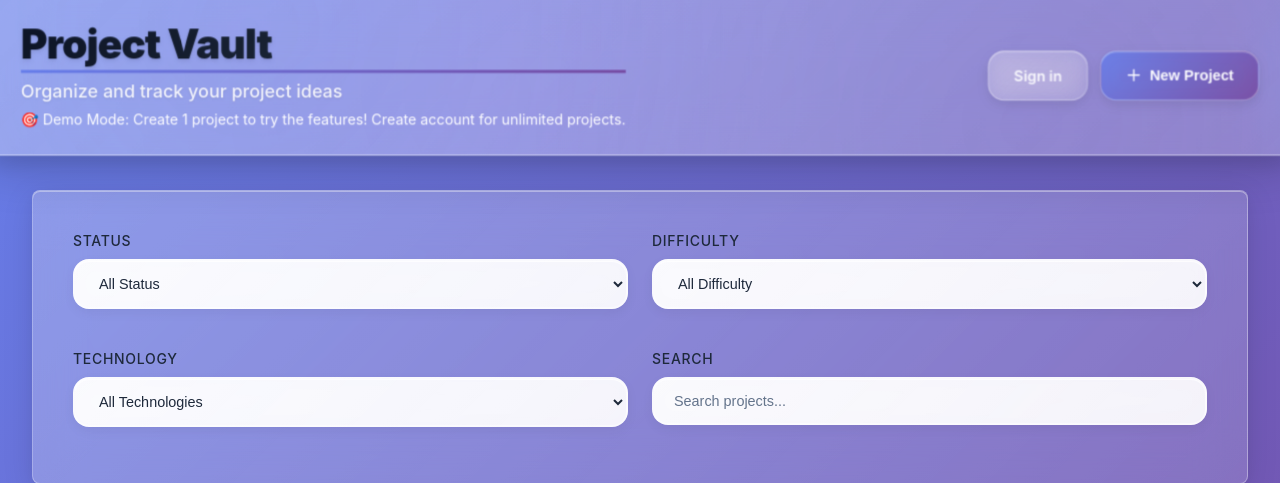
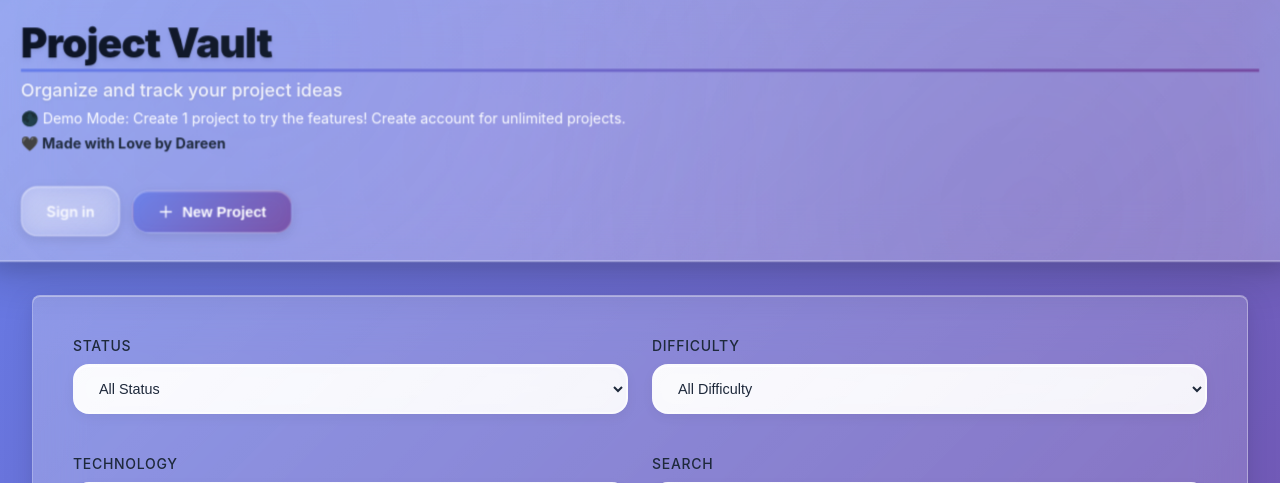
Before and after one commit to Anastasia-programmer/Project-Vault, a Django app: page / in a window 1280 px wide. Shown: the top 483 px of the page. Run offline with Django 5.2, Linux system fonts and the light colour scheme; data that the repository does not hold is empty.

Commit message:
better layout

```diff
--- a/templates/index.html
+++ b/templates/index.html
@@ -12,25 +12,28 @@
         <!-- Header -->
         <header class="border-b border-border bg-card sticky top-0 z-40">
             <div class="max-w-7xl mx-auto px-4 sm:px-6 lg:px-8 py-6">
-                <div class="flex items-center justify-between">
+                <div class="xs:grid xs:grid-cols-1  md:flex  md:items-center md:justify-between  md:gap-6 items-center  ">
                     <div>
-                        <h1 class="text-3xl font-bold text-foreground">Project Vault</h1>
+                        <h1 class="text-3xl mb-2 font-bold text-foreground">Project Vault</h1>
                         {% if user.is_authenticated %}
-                        <p class="text-muted-foreground mt-1">Organize and track your project ideas {{user.username}}</p>
+                        <p class="text-muted-foreground mt-5">Organize and track your project ideas {{user.username}}</p>
+
                         {% else %}
-                        <p class="text-muted-foreground mt-1">Organize and track your project ideas</p>
-                        <p class="text-sm text-blue-400 mt-1">🎯 Demo Mode: Create 1 project to try the features! Create account for unlimited projects.</p>
+                        <p class="text-muted-foreground mt-5">Organize and track your project ideas</p>
+                        <p class="text-sm text-blue-400 mt-1">🌑 Demo Mode: Create 1 project to try the features! Create account for unlimited projects.</p>
+
                         {% endif %}
+                        <p class="text-sm text-foreground font-bold mt-1">🖤 Made with Love by Dareen </p>
                     </div>
 
-                    <div class="flex gap-3">
+                    <div class="flex gap-3 mt-8 md:mt-12  items-center">
                         {% if user.is_authenticated %}
-                        <a href="logout" class="btn btn-outline" style="text-decoration: none;">Logout</a>
+                        <a href="logout" class=" btn btn-outline" style="text-decoration: none;">Logout</a>
                         {% else %}
-                        <a href="login" class="btn btn-outline" style="text-decoration: none;">Sign in</a>
+                        <a href="login" class= "  btn btn-outline" style="text-decoration: none;">Sign in</a>
                         {% endif %}
 
-                        <button id="new-project-btn" class="btn btn-primary gap-2">
+                        <button id="new-project-btn" class="btn btn-primary gap-2 ">
                             <svg class="w-4 h-4" fill="none" stroke="currentColor" viewBox="0 0 24 24">
                                 <path stroke-linecap="round" stroke-linejoin="round" stroke-width="2" d="M12 4v16m8-8H4" />
                             </svg>
@@ -92,7 +95,7 @@
                                 id="tech"
                                 name="tech"
                                 type="text"
-                                placeholder="e.g., Next.js"
+                                placeholder="e.g : C++ "
                                 class="input"
                             />
                             <button type="button" id="add-tech-btn" class="btn btn-primary">
```
